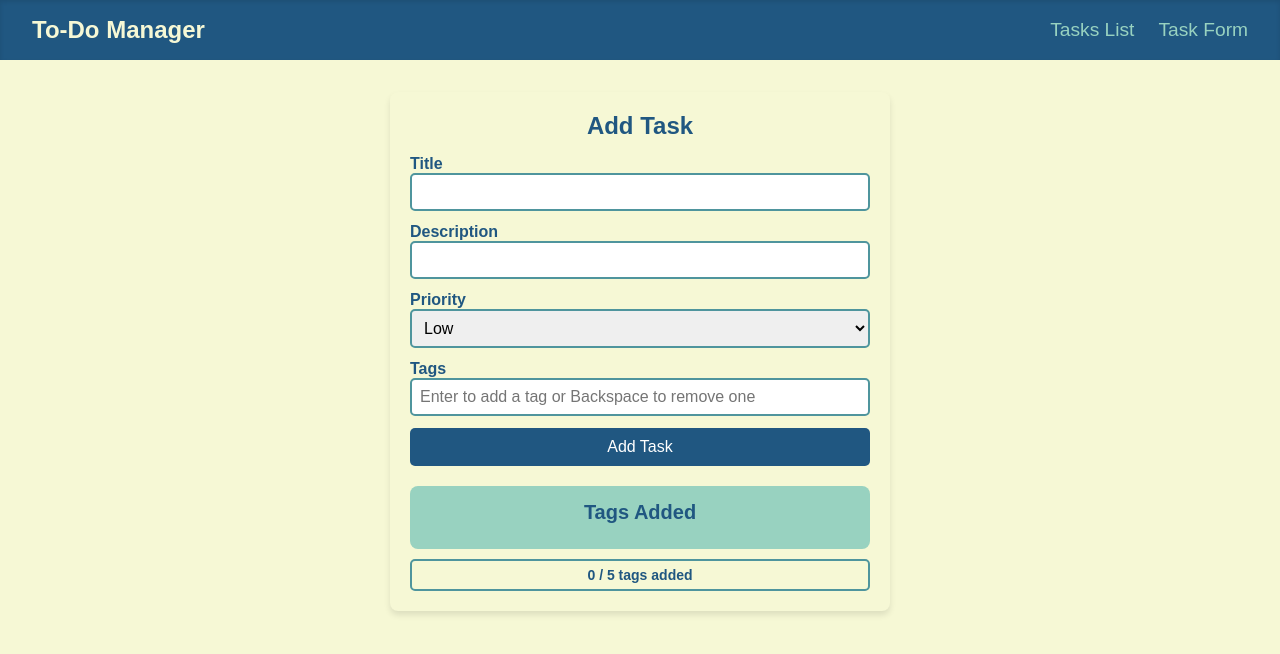
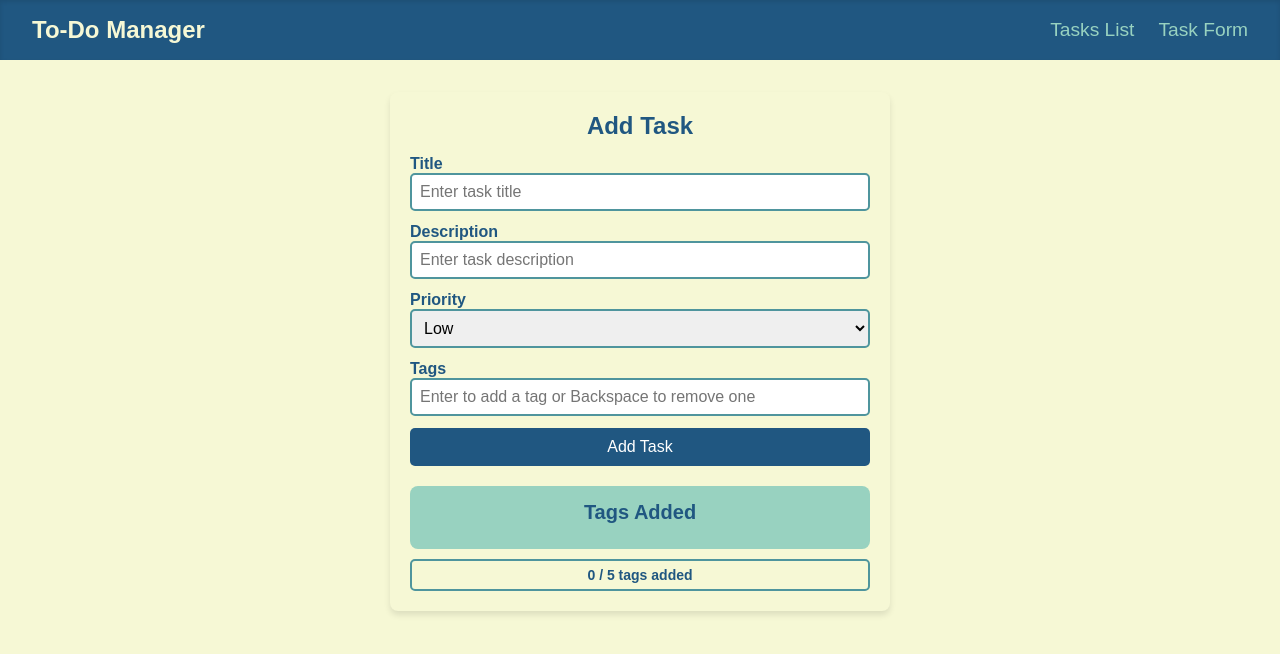
Before and after one commit to Espadv69/TaskMaster-MERN, a React (Vite) app in the folder frontend/: page /form in a window 1280 px wide. Shown: the top 654 px of the page. Built offline with nearby package versions, Linux system fonts and the light colour scheme.

Commit message:
Add maxLength and placeholder text to TaskForm input fields for better user guidance

```diff
--- a/frontend/src/components/TaskForm/TaskForm.jsx
+++ b/frontend/src/components/TaskForm/TaskForm.jsx
@@ -91,6 +91,8 @@ const TaskForm = () => {
             value={title}
             onChange={(e) => setTitle(e.target.value)}
             className="task-form__input"
+            maxLength={20}
+            placeholder="Enter task title"
           />
         </label>
 
@@ -101,6 +103,8 @@ const TaskForm = () => {
             value={description}
             onChange={(e) => setDescription(e.target.value)}
             className="task-form__input"
+            maxLength={100}
+            placeholder="Enter task description"
           />
         </label>
 
```
